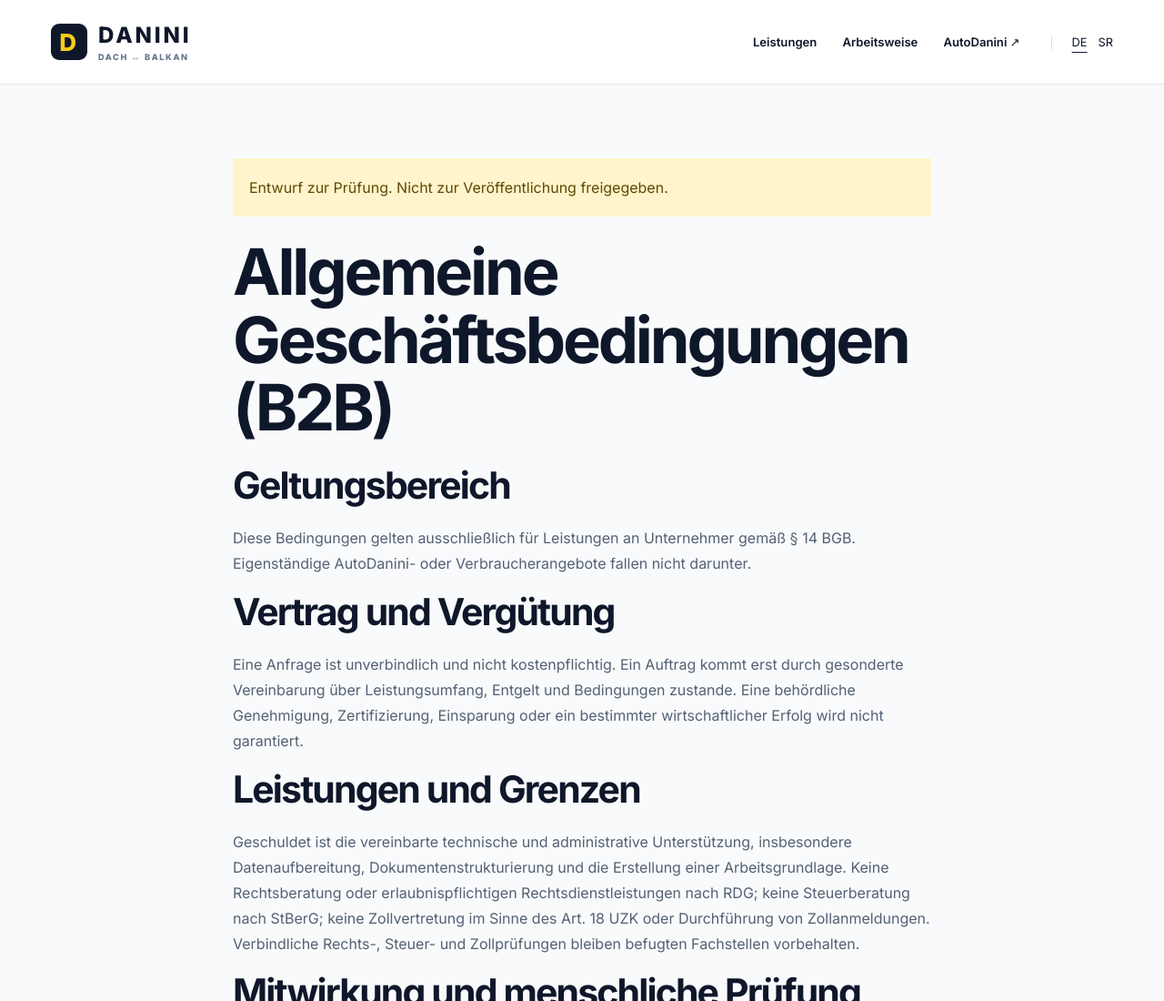
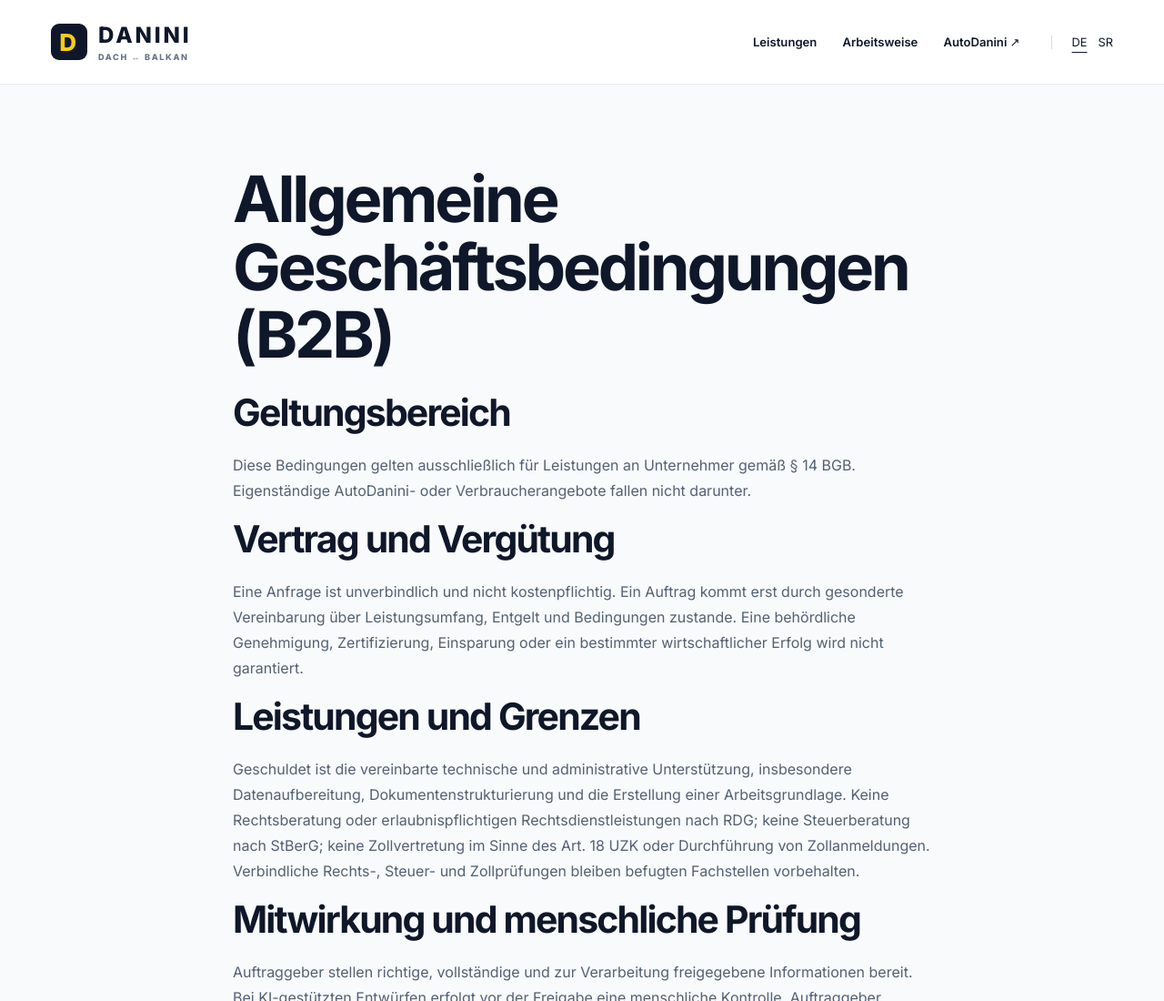
Before and after one commit to danininet/daninihub, an Astro site: page /de/agb/ in a window 1280 px wide. Shown: the top 1100 px of the page at 91% size. Built offline with nearby package versions, Linux system fonts and the light colour scheme; Astro itself is replaced by a stand-in of ours.

Commit message:
fix(legal): index published legal pages and remove draft banners

```diff
--- a/src/pages/[locale]/[legal].astro
+++ b/src/pages/[locale]/[legal].astro
@@ -18,14 +18,9 @@ const page = legal[locale][slug];
   title={page.title}
   description={page.title}
   slug={slug}
-  noindex
+  noindex={slug === "ai-transparenz"}
 >
   <article class="wrap legal">
-    <p class="draft">
-      {locale === "de"
-        ? "Entwurf zur Prüfung. Nicht zur Veröffentlichung freigegeben."
-        : "Nacrt za proveru. Nije odobreno za objavljivanje."}
-    </p>
     <h1>{page.title}</h1>
     {page.sections.map(([title, text]) => (
       <section>
```
